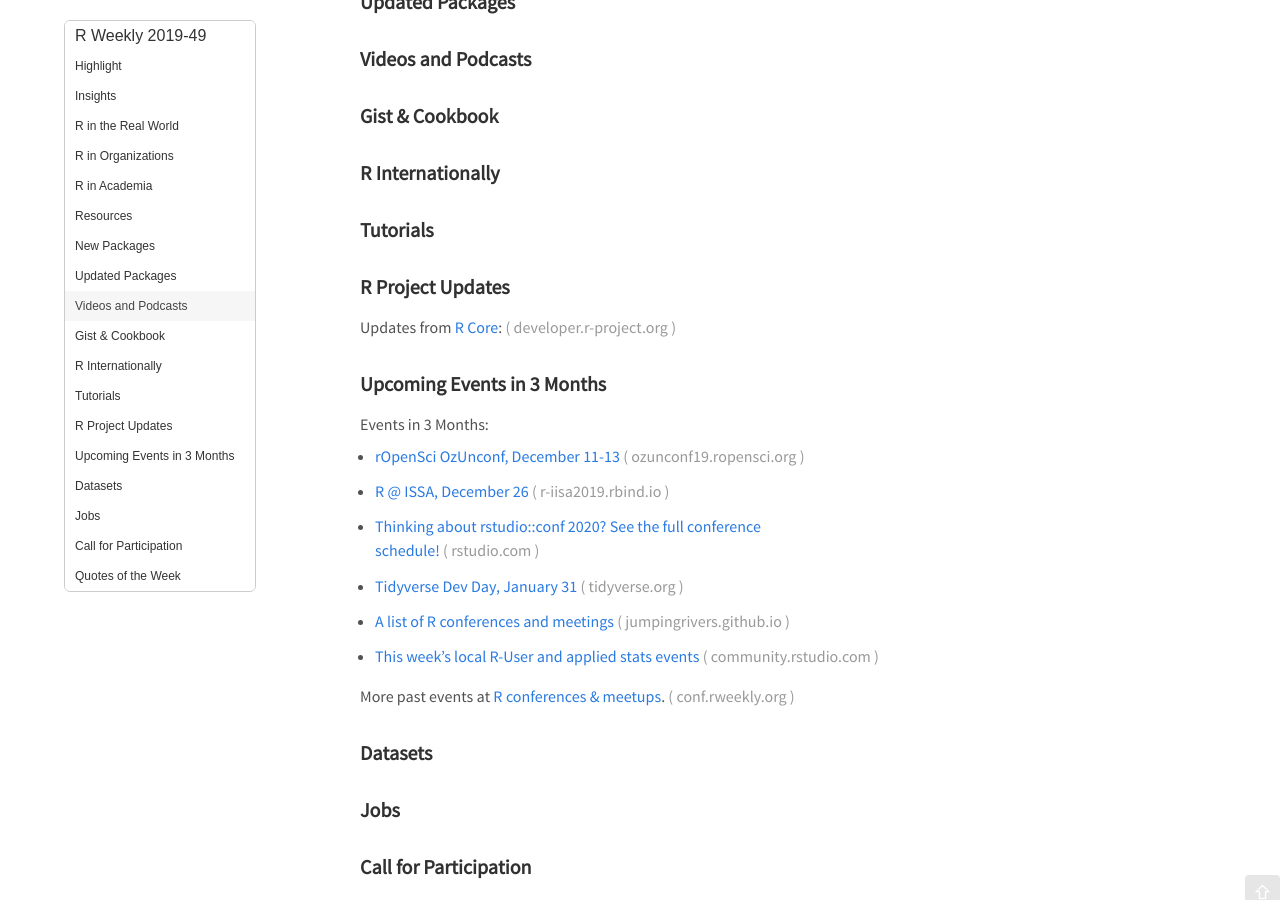
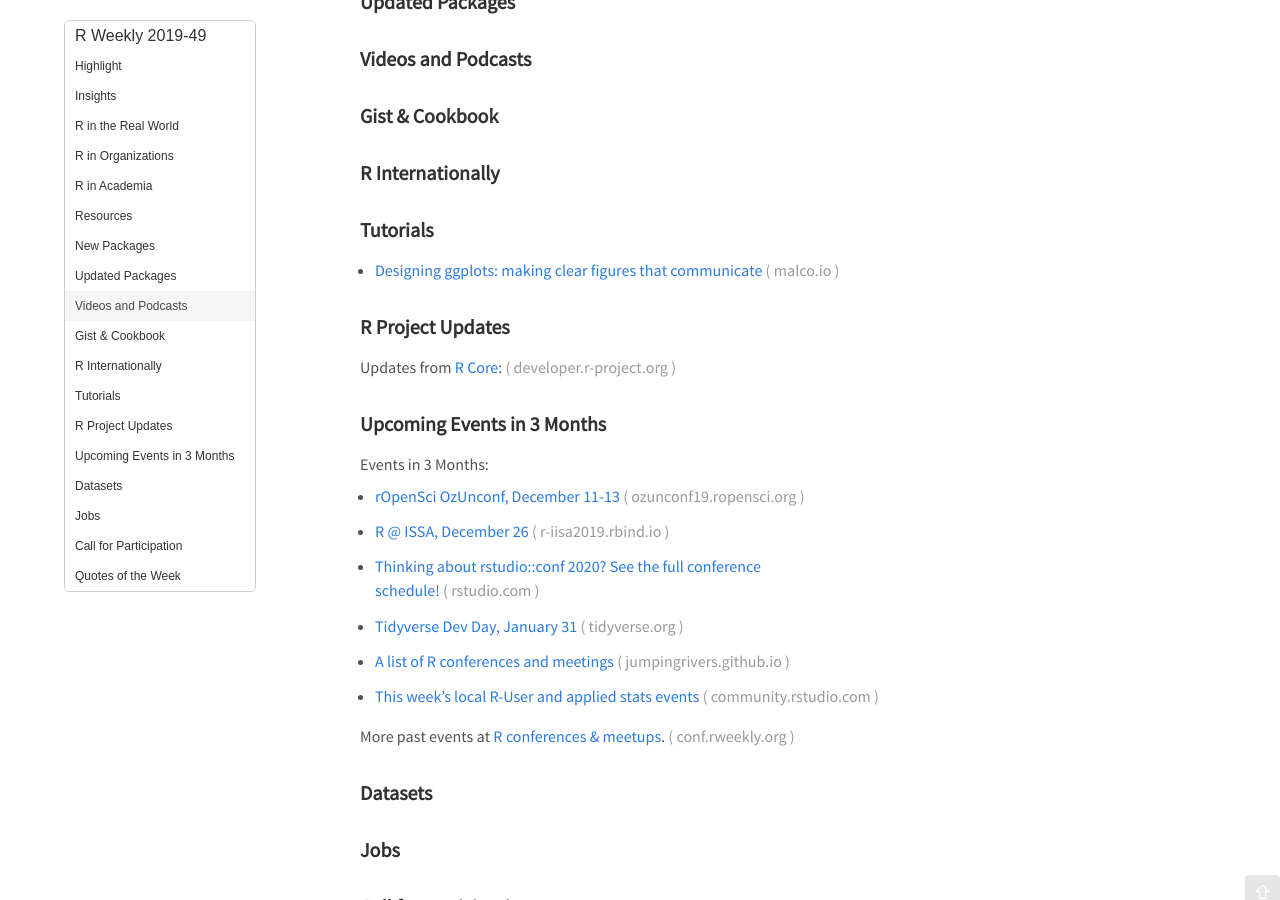
Before and after one commit to rweekly/rweekly.org, a Jekyll site: the page built from draft.md, in a window 1280 px wide and 900 px high, scrolled down 742 px. Built offline with Jekyll 4.4.1, drawn with Linux system fonts in a browser that asks for light colours; emoji names are drawn with the system emoji font; comment, search, counter and statistics services are not loaded.

Commit message:
Update draft.md

```diff
--- a/draft.md
+++ b/draft.md
@@ -64,7 +64,7 @@
 
 
 ###  Tutorials
-
++ [Designing ggplots: making clear figures that communicate](https://malco.io/talk/designing-ggplots/)
 
 
 <!--<div class="post-more-begin></div><div class="post-more-end"></div>-->
```
